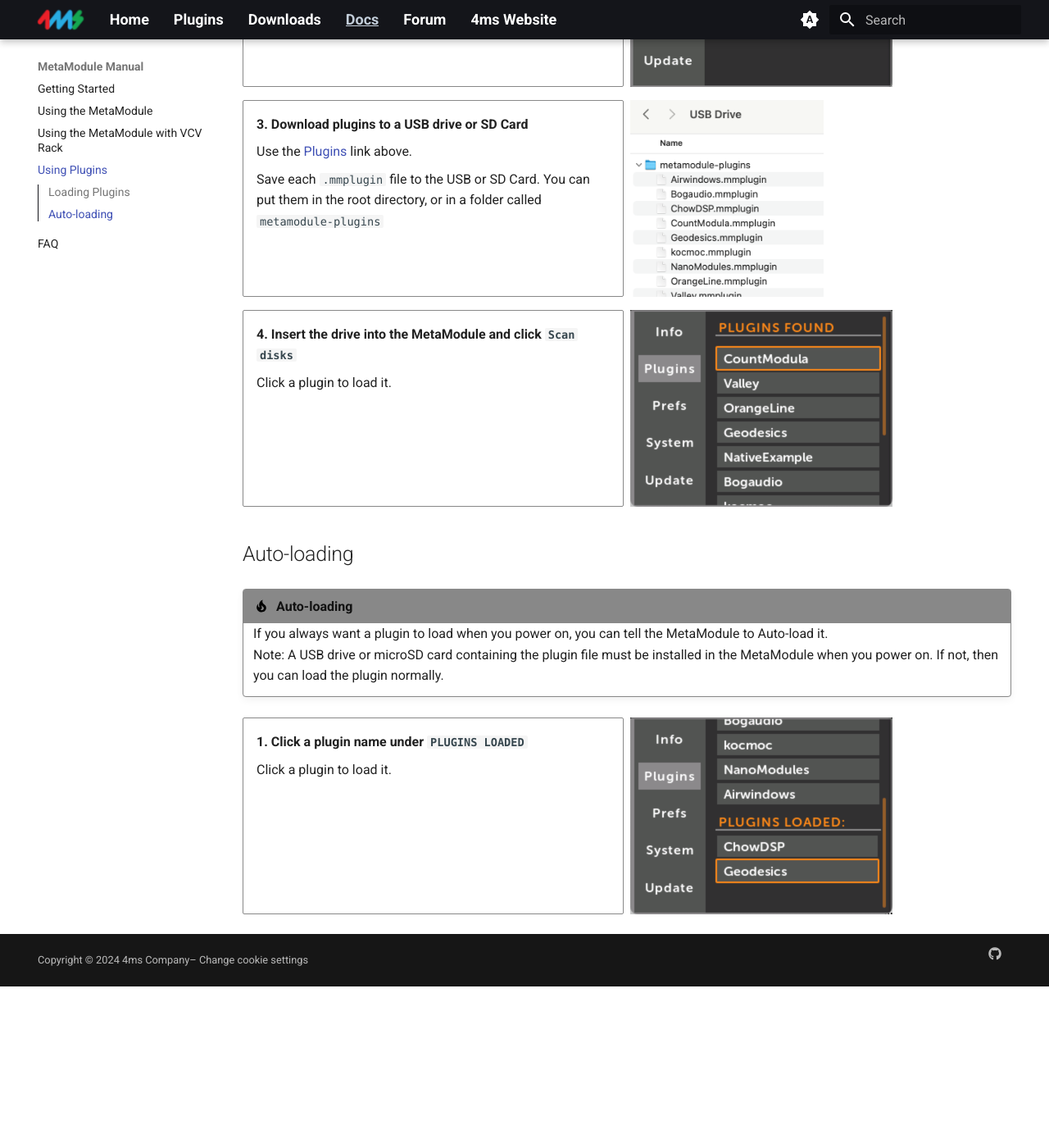
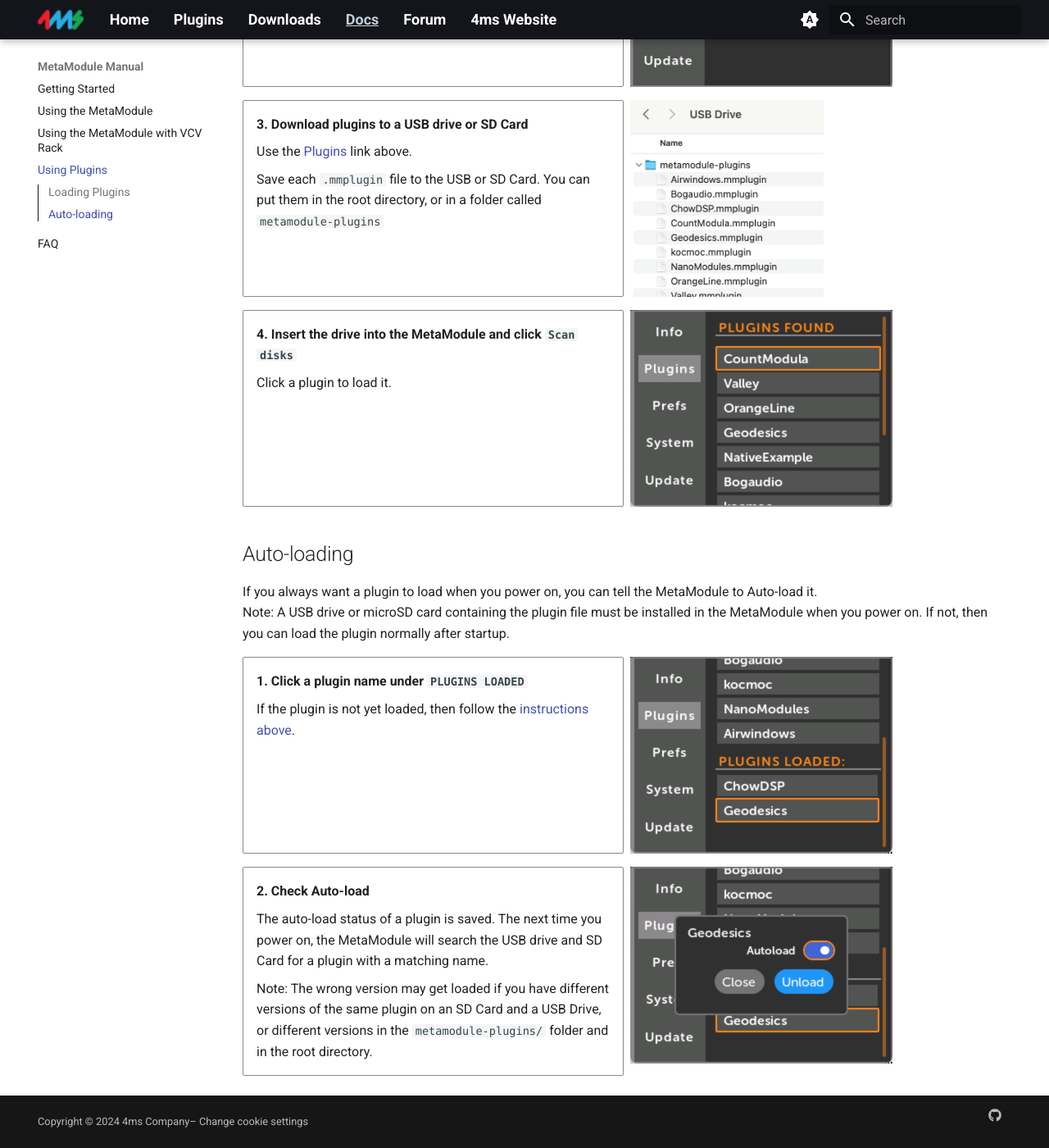
Before and after one commit to 4ms/metamodule-docs-website, an MkDocs documentation site: the page built from docs/plugins.md, in a window 1280 px wide and 1400 px high, scrolled down 621 px. Shown: the whole window at 82% size. Built offline with MkDocs 1.6.1 and Material for MkDocs 9.7.7, drawn with Linux system fonts in a browser that asks for light colours; before the commit the page ends 1824 px from its top, so only the background shows below that.

Commit message:
How to autoload

```diff
--- a/docs/plugins.md
+++ b/docs/plugins.md
@@ -42,19 +42,30 @@
 
 ## Auto-loading
 
-!!! tip "Auto-loading"
-    If you always want a plugin to load when you power on, you can tell the MetaModule to Auto-load it.
+If you always want a plugin to load when you power on, you can tell the MetaModule to Auto-load it.
 
-    Note: A USB drive or microSD card containing the plugin file must be
-    installed in the MetaModule when you power on. If not, then you can load
-    the plugin normally.
+Note: A USB drive or microSD card containing the plugin file must be
+installed in the MetaModule when you power on. If not, then you can load
+the plugin normally after startup.
 
 <div class="grid cards" markdown>
 
 -  __1. Click a plugin name under `PLUGINS LOADED`__
 
-      Click a plugin to load it.
+      If the plugin is not yet loaded, then follow the [instructions above](#loading-plugins).
 
   ![Plugins Found](./img/plugins-loaded.png){ .half }
 
 </div>
+<div class="grid cards" markdown>
+
+-  __2. Check Auto-load__
+
+      The auto-load status of a plugin is saved. The next time you power on, the MetaModule will search the USB drive and SD Card for a plugin with a matching name.
+
+      Note: The wrong version may get loaded if you have different versions of the same plugin on an SD Card and a USB Drive, or different versions in the `metamodule-plugins/` folder and in the root directory.
+
+  ![Plugins Found](./img/plugins-autoload.png){ .half }
+
+
+</div>
```
Also changed, not shown: docs/img/plaits-freq-knob.png (added), docs/img/plaits-mapping-add.png (added), docs/img/plaits-mapping-done.png (added), docs/img/plaits-mapping-pane.png (added), docs/img/plugins-autoload.png (added).
